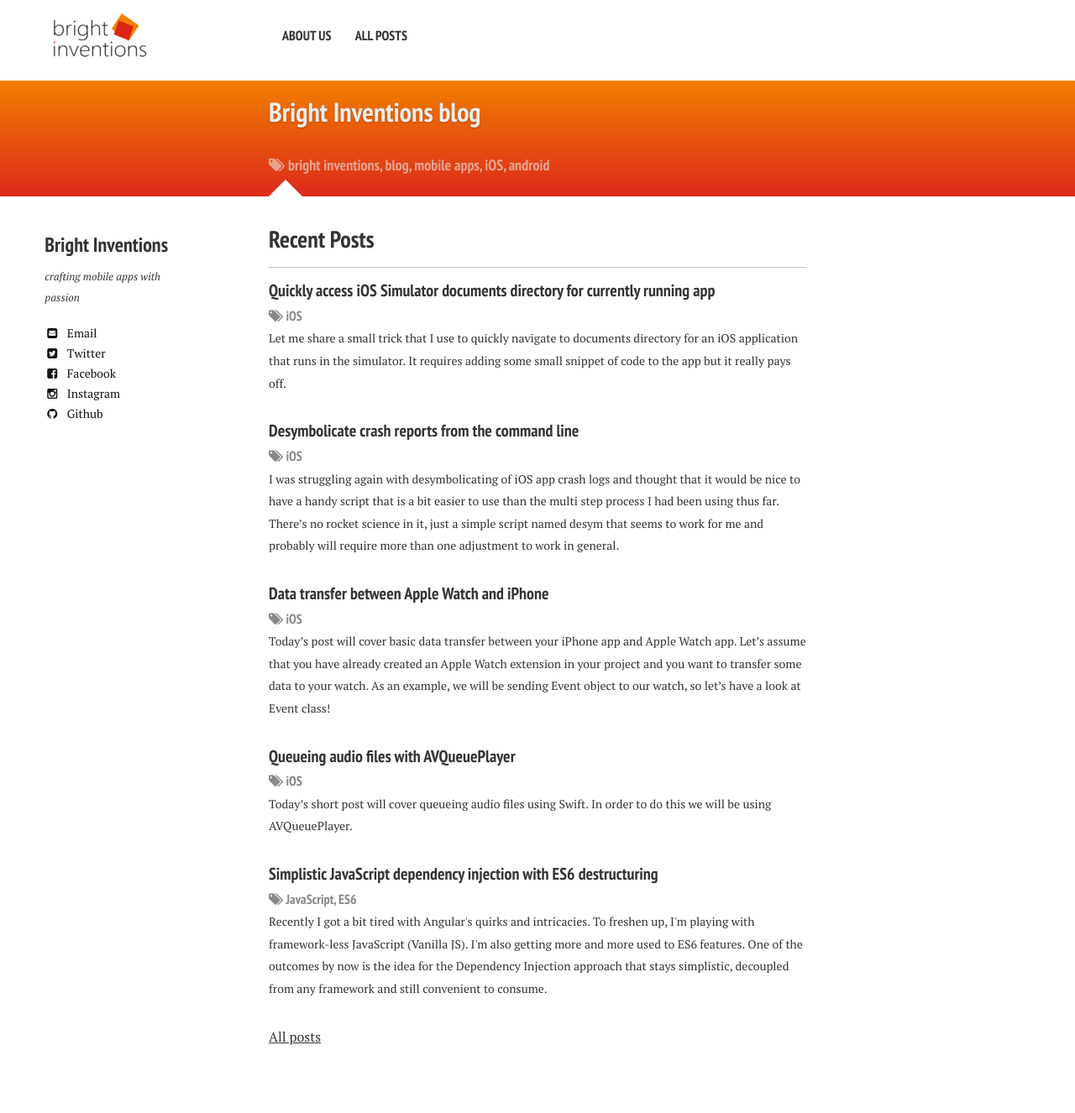
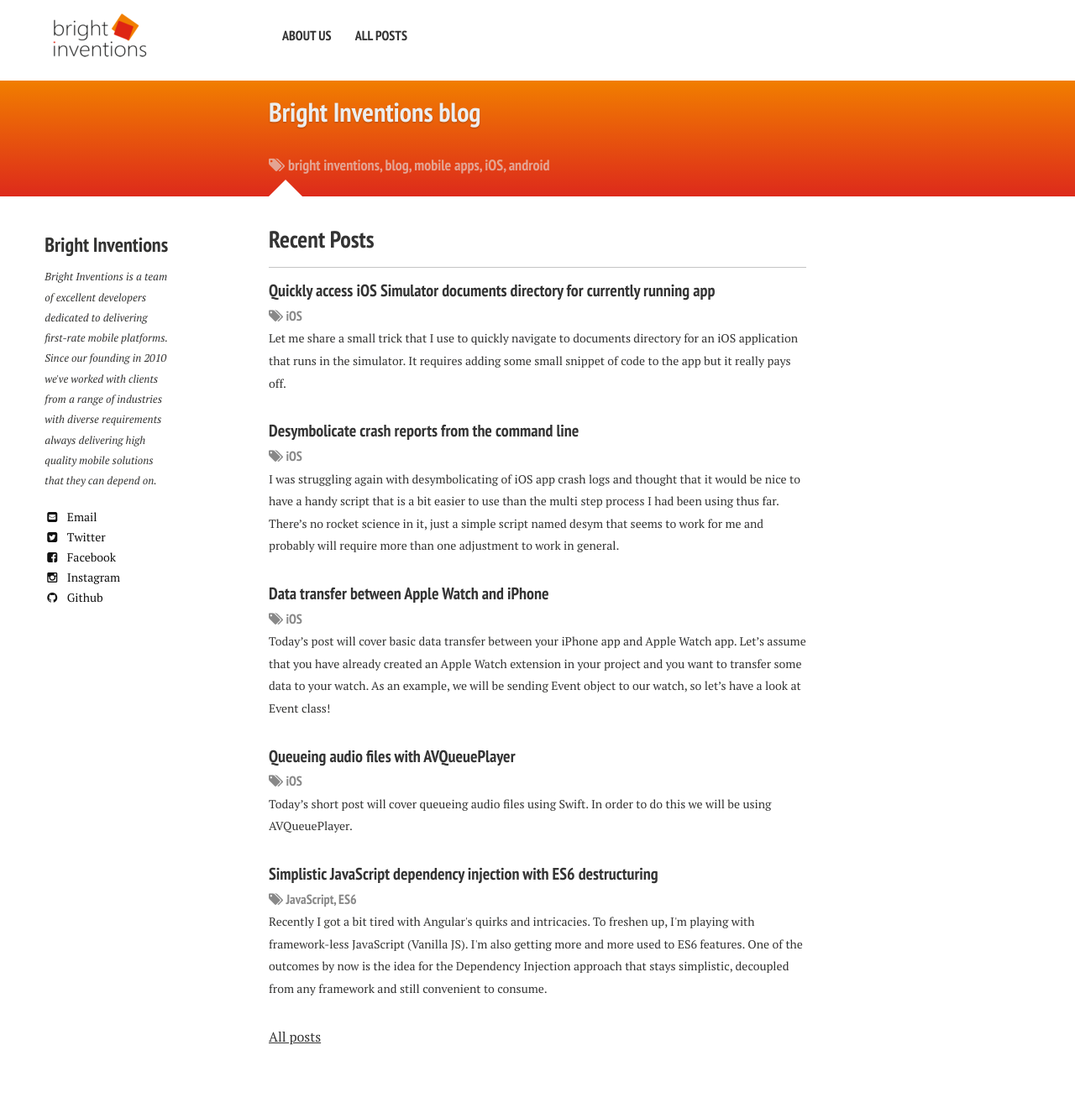
Before and after one commit to bright/bright.github.io, a Jekyll site: the page built from index.md, in a window 1280 px wide. Shown: the whole page at 84% size. Built offline with Jekyll 4.4.1, drawn with Linux system fonts in a browser that asks for light colours; nearby versions of some CDN libraries; Markdown is read by kramdown in place of the engine named in the settings.

Commit message:
Update company bio

```diff
--- a/_config.yml
+++ b/_config.yml
@@ -36,7 +36,7 @@ redcarpet:
 # Site owner
 owner:
   name: Bright Inventions
-  bio: "crafting mobile apps with passion"
+  bio: "Bright Inventions is a team of excellent developers dedicated to delivering first-rate mobile platforms. Since our founding in 2010 we've worked with clients from a range of industries with diverse requirements always delivering high quality mobile solutions that they can depend on."
   email: info@brightinventions.pl
   disqus-shortname: brightinventions
   twitter: BrightDevs
```
